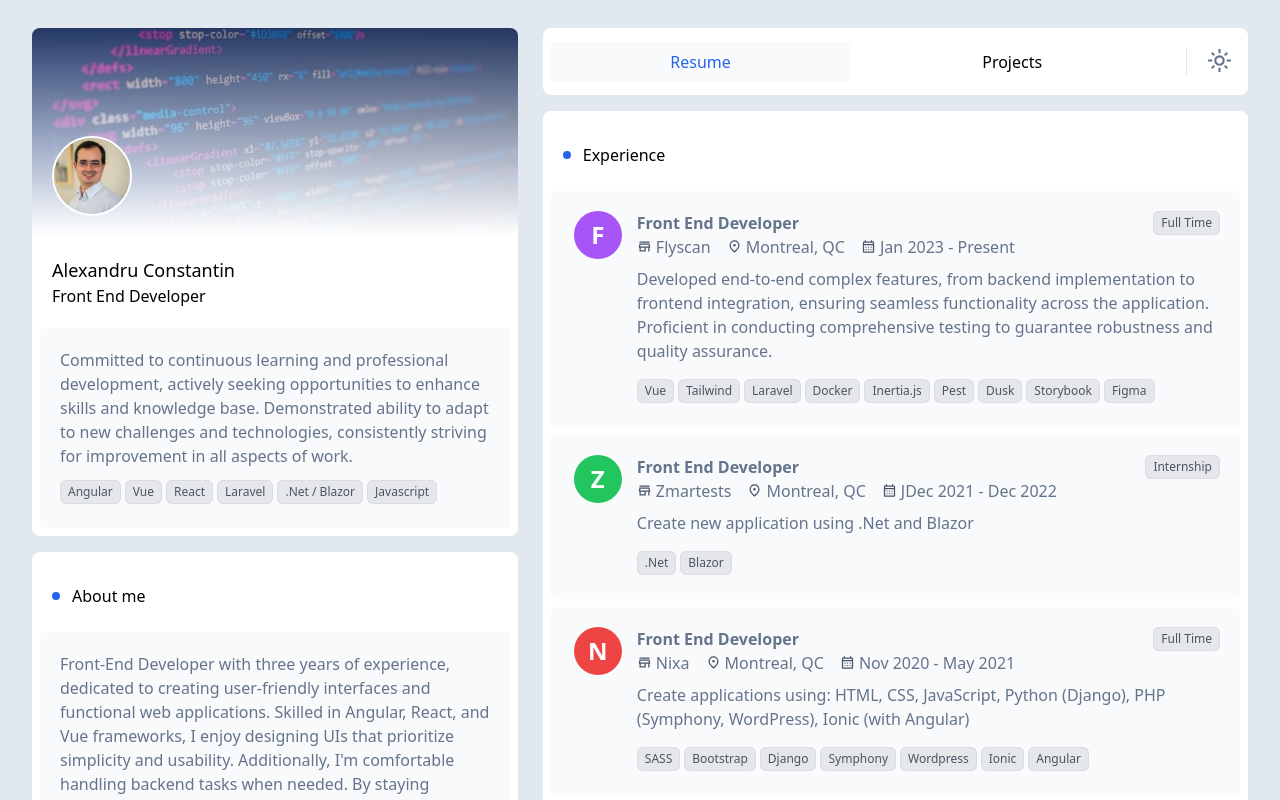
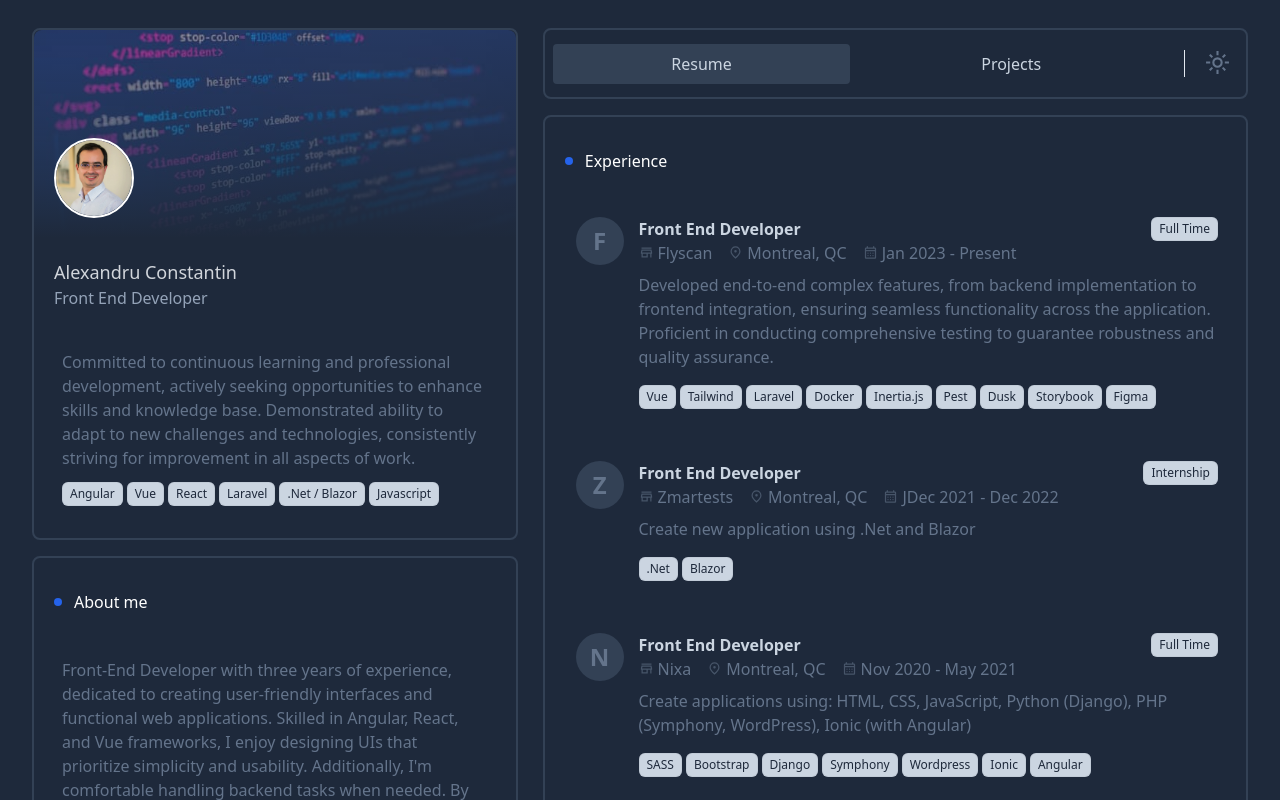
Before and after one commit to alexandru-constantin-hub/Resume, a Vue app: page / in a window 1280 px wide. Both pictures are taken after a click on the button 1219 px from the left and 60 px from the top of the page. Shown: the top 800 px of the page. Built offline with nearby package versions, Linux system fonts and the light colour scheme.

Commit message:
Implement manual switch mode

```diff
--- a/src/App.vue
+++ b/src/App.vue
@@ -11,13 +11,11 @@ import Projects from './views/Projects.vue'
 const active = ref('Resume')
 
 const isActive = (value) => {
-  console.log(value)
   return (active.value = value)
 }
 </script>
 
 <template>
-  <header>
   <div class="container mx-auto px-8 py-2 flex flex-wrap justify-between">
     <div class="w-full lg:basis-[40%] flex flex-col gap-y-4">
       <Description />
@@ -33,5 +31,4 @@ const isActive = (value) => {
       <Projects v-if="active === 'Projects'" />
     </div>
   </div>
-  </header>
 </template>
--- a/src/components/ThemeMode.vue
+++ b/src/components/ThemeMode.vue
@@ -1,15 +1,18 @@
 <script setup>
 import DarkMode from './icons/DarkMode.vue'
 import LightMode from './icons/LightMode.vue'
+import AutoMode from './icons/AutoMode.vue'
+import { useStore } from '../mainStore'
+const store = useStore()
+
 defineProps(['theme'])
 </script>
 <template>
   <div class="mt-1">
-    <button v-if="theme === 'light'">
-      <DarkMode :width="25" :height="25" />
-    </button>
-    <button v-else-if="theme === 'dark'">
-      <LightMode :width="25" :height="25" />
+    <button @click.stop="store.changeTheme()">
+      <DarkMode :width="25" :height="25" v-if="store.currentTheme === 'light'" />
+      <LightMode :width="25" :height="25" v-if="store.currentTheme === 'dark'" />
+      <AutoMode :width="25" :height="25" v-if="store.currentTheme === 'auto'" />
     </button>
   </div>
 </template>
--- /dev/null
+++ b/src/components/icons/AutoMode.vue
@@ -0,0 +1,16 @@
+<script setup>
+defineProps(['height', 'width', 'currentColor'])
+</script>
+<template>
+  <svg
+    xmlns="http://www.w3.org/2000/svg"
+    :height="height"
+    :width="width"
+    :fill="currentColor"
+    viewBox="0 -960 960 960"
+  >
+    <path
+      d="M480-80q-83 0-156-31.5T197-197q-54-54-85.5-127T80-480q0-83 31.5-156T197-763q54-54 127-85.5T480-880q83 0 156 31.5T763-763q54 54 85.5 127T880-480q0 83-31.5 156T763-197q-54 54-127 85.5T480-80Zm40-83q119-15 199.5-104.5T800-480q0-123-80.5-212.5T520-797v634Z"
+    />
+  </svg>
+</template>
--- a/src/mainStore.js
+++ b/src/mainStore.js
@@ -7,6 +7,7 @@ export const useStore = defineStore('mainStore', {
       secondaryBgColor: 'bg-gray-50',
       primaryColor: 'text-blue-600',
       secondaryColor: 'text-slate-500',
+      currentTheme: 'auto',
       companies: [
         {
           name: 'Flyscan',
@@ -151,5 +152,21 @@ export const useStore = defineStore('mainStore', {
         }
       ]
     }
+  },
+  actions: {
+    changeTheme() {
+      const htmlClasses = document.querySelector('html').classList
+
+      if (this.currentTheme === 'auto') {
+        this.currentTheme = 'dark'
+        htmlClasses.add('dark')
+      } else if (this.currentTheme === 'dark') {
+        this.currentTheme = 'light'
+        htmlClasses.remove('dark')
+      } else {
+        this.currentTheme = 'auto'
+        htmlClasses.remove('dark')
+      }
+    }
   }
 })
--- a/tailwind.config.js
+++ b/tailwind.config.js
@@ -1,5 +1,6 @@
 /** @type {import('tailwindcss').Config} */
 export default {
+  darkMode: 'class',
   content: ['./index.html', './src/**/*.{vue,js,ts,jsx,tsx}'],
   theme: {
     extend: {}
```
Lines whose indentation alone changed are shown as unchanged.
